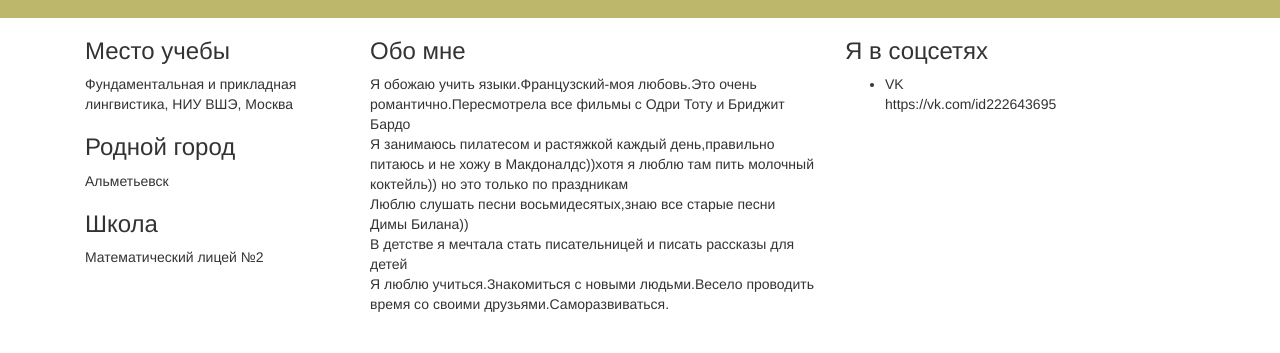
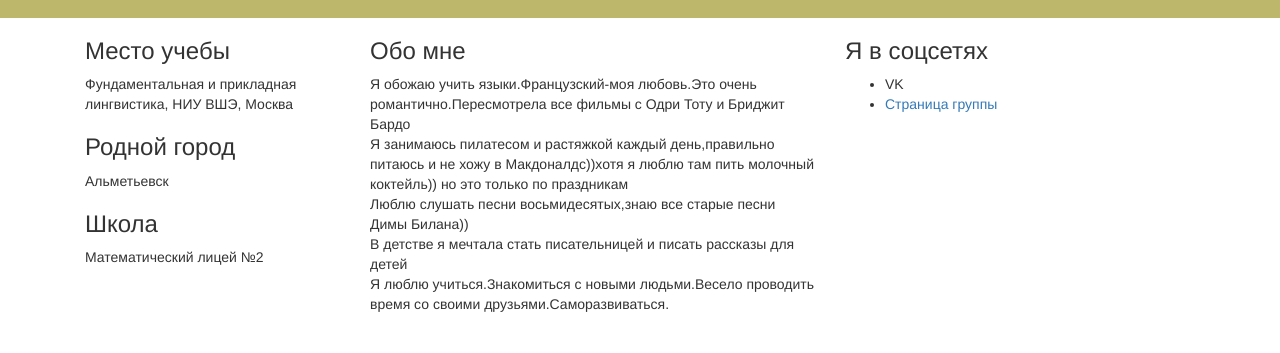
Before and after one commit to AmaliyaMinnebaeva/lingdata, a plain HTML site: page mywebpage/index.html in a window 1280 px wide. Shown: the part 432-785 px from the top of the page. Drawn offline with nearby package versions, Linux system fonts and the light colour scheme.

Commit message:
Update index.html

```diff
--- a/mywebpage/index.html
+++ b/mywebpage/index.html
@@ -105,7 +105,7 @@
 <!-- тег <ul> - unordered list. Еще бывает тег <ol> -->
 					<ul>
 						<li>VK</li>
-						<P>https://vk.com/id222643695</P>
+						<li> <a href="https://vk.com/id222643695">Страница группы</a> </li>
 					</ul>
 				</div>
 			</div>
```
